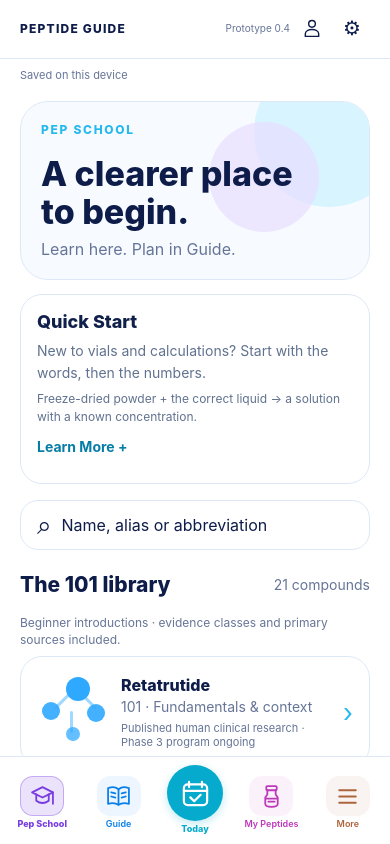
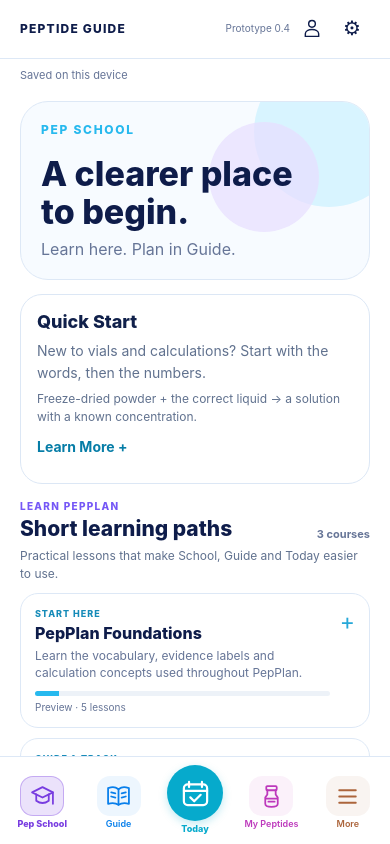
Before and after one commit to stevemalin/peptide-planner-app, a React Native app in the folder app/: screen / in a window 390 px wide. Built offline with nearby package versions, Linux system fonts and the light colour scheme.

Commit message:
Add expandable Pep School learning paths

```diff
--- a/app/App.tsx
+++ b/app/App.tsx
@@ -23,7 +23,7 @@ import {
 } from "react-native";
 
 import {library as compounds,searchLibrary as searchCompounds} from "./src/library-v04";
-import QuickStart from "./src/QuickStart";
+import QuickStart,{LearningPaths} from "./src/QuickStart";
 import {SchoolAccordion,SchoolHighlights,RelatedSchoolCards,ResearchProductLink} from "./src/SchoolAccordion";
 import {schoolSections,relatedSchool} from "./src/school-profile-v04";
 import {beginActiveEdit,applyActiveEdit} from "./src/active-edit-v04";
@@ -160,6 +160,7 @@ export default function App() {
         <Text style={styles.heroSub}>Learn here. Plan in Guide.</Text>
       </View>
       <QuickStart/>
+      <LearningPaths/>
       <View style={styles.searchWrap}><Text style={styles.searchIcon}>⌕</Text>
         <TextInput accessibilityLabel="Search Pep School" value={schoolQuery} onChangeText={setSchoolQuery} placeholder="Name, alias or abbreviation" style={styles.searchInput} />
       </View>
--- a/app/src/QuickStart.tsx
+++ b/app/src/QuickStart.tsx
@@ -1,5 +1,5 @@
 import React,{useState} from 'react';
-import {Text,Pressable,View} from 'react-native';
+import {Text,Pressable,View,StyleSheet} from 'react-native';
 import {Card,u} from './ui';
 import {reconstitutionBasics} from './school-basics';
 export default function QuickStart(){
@@ -10,3 +10,14 @@ export default function QuickStart(){
  {open&&<View>{reconstitutionBasics.details.map((text,i)=><View key={text} style={{marginTop:12}}><Text style={u.heading}>{['What is in the vial?','What is reconstitution?','What is bacteriostatic water?','Use the correct diluent','The math at a glance','Why volume changes the draw'][i]}</Text><Text style={u.body}>{text}</Text></View>)}<Text style={[u.heading,{marginTop:16}]}>Why values may be pre-filled</Text><Text style={u.body}>A reference may supply plan values. Some references also have a separately labelled Common Research Setup for the calculator. These are different sources: check the labels and confirm your vial and diluent. Editable setup defaults are not a clinical recommendation.</Text><Text style={u.small}>Reference labels: {reconstitutionBasics.sourceLabels.join(' · ')}</Text></View>}
  </Card>;
 }
+
+export function LearningPaths(){
+ const paths=[
+  {id:'foundations',title:'PepPlan Foundations',tag:'START HERE',summary:'Learn the vocabulary, evidence labels and calculation concepts used throughout PepPlan.',lessons:['What peptides are — and are not','Understanding evidence levels','Route and formulation matter','mg, mcg, mL and syringe units','How to read a Pep School profile']},
+  {id:'planning',title:'Planning Fundamentals',tag:'GUIDE & TRACK',summary:'Understand how a reference becomes an editable model and a daily timeline.',lessons:['Individual vials versus kits','Stages, schedules and planned breaks','Concentration and draw calculations','Using Today, Calendar and History','Why logged events preserve historical truth']},
+  {id:'research',title:'Research Literacy',tag:'DEEPER LEARNING',summary:'Build confidence reading studies without treating every source as equally authoritative.',lessons:['Human versus preclinical evidence','Population, route and formulation','Reading key findings and limitations','Recognizing unsupported claims','Conflicting and negative evidence']},
+ ] as const;
+ const [open,setOpen]=useState<string|null>(null);
+ return <View style={s.paths}><View style={s.pathHeader}><View><Text style={s.eyebrow}>LEARN PEPPLAN</Text><Text style={s.pathTitle}>Short learning paths</Text></View><Text style={s.courseCount}>3 courses</Text></View><Text style={u.small}>Practical lessons that make School, Guide and Today easier to use.</Text>{paths.map(path=>{const expanded=open===path.id;return <View key={path.id} style={s.course}><Pressable accessibilityRole="button" accessibilityLabel={path.title} accessibilityState={{expanded}} onPress={()=>setOpen(expanded?null:path.id)} style={s.courseTop}><View style={{flex:1}}><Text style={s.tag}>{path.tag}</Text><Text style={s.courseTitle}>{path.title}</Text><Text style={s.courseSummary}>{path.summary}</Text><View style={s.progress}><View style={s.progressFill}/></View><Text style={s.progressText}>Preview · {path.lessons.length} lessons</Text></View><Text style={s.chevron}>{expanded?'−':'+'}</Text></Pressable>{expanded&&<View style={s.lessons}>{path.lessons.map((lesson,index)=><View key={lesson} style={s.lesson}><View style={s.lessonNumber}><Text style={s.lessonNumberText}>{index+1}</Text></View><Text style={s.lessonText}>{lesson}</Text></View>)}<Text style={s.coming}>Course progress will be saved when the learning player is connected.</Text></View>}</View>})}</View>;
+}
+const s=StyleSheet.create({paths:{marginTop:16},pathHeader:{flexDirection:'row',justifyContent:'space-between',alignItems:'flex-end'},eyebrow:{fontSize:10,fontWeight:'800',letterSpacing:1.3,color:'#7557f6'},pathTitle:{fontSize:21,fontWeight:'800',color:'#0e1c4a',marginTop:4},courseCount:{fontSize:11,fontWeight:'700',color:'#667597'},course:{marginTop:10,borderWidth:1,borderColor:'#dde8f6',borderRadius:18,backgroundColor:'#fff',overflow:'hidden'},courseTop:{flexDirection:'row',gap:10,padding:14},tag:{fontSize:9,fontWeight:'800',letterSpacing:1,color:'#168bb8'},courseTitle:{fontSize:16,fontWeight:'800',color:'#0e1c4a',marginTop:4},courseSummary:{fontSize:12,lineHeight:17,color:'#667597',marginTop:4},progress:{height:5,borderRadius:3,backgroundColor:'#edf2f8',marginTop:10,overflow:'hidden'},progressFill:{width:'8%',height:'100%',backgroundColor:'#27b9ee'},progressText:{fontSize:10,color:'#667597',marginTop:5},chevron:{fontSize:23,color:'#27a8d8'},lessons:{paddingHorizontal:14,paddingBottom:14},lesson:{flexDirection:'row',alignItems:'center',gap:9,paddingVertical:8,borderTopWidth:StyleSheet.hairlineWidth,borderTopColor:'#e2eaf4'},lessonNumber:{width:24,height:24,borderRadius:12,alignItems:'center',justifyContent:'center',backgroundColor:'#eaf9ff'},lessonNumberText:{fontSize:10,fontWeight:'800',color:'#126e95'},lessonText:{flex:1,fontSize:12,fontWeight:'700',color:'#34456c'},coming:{fontSize:10,lineHeight:15,color:'#7557f6',marginTop:8}});
```
